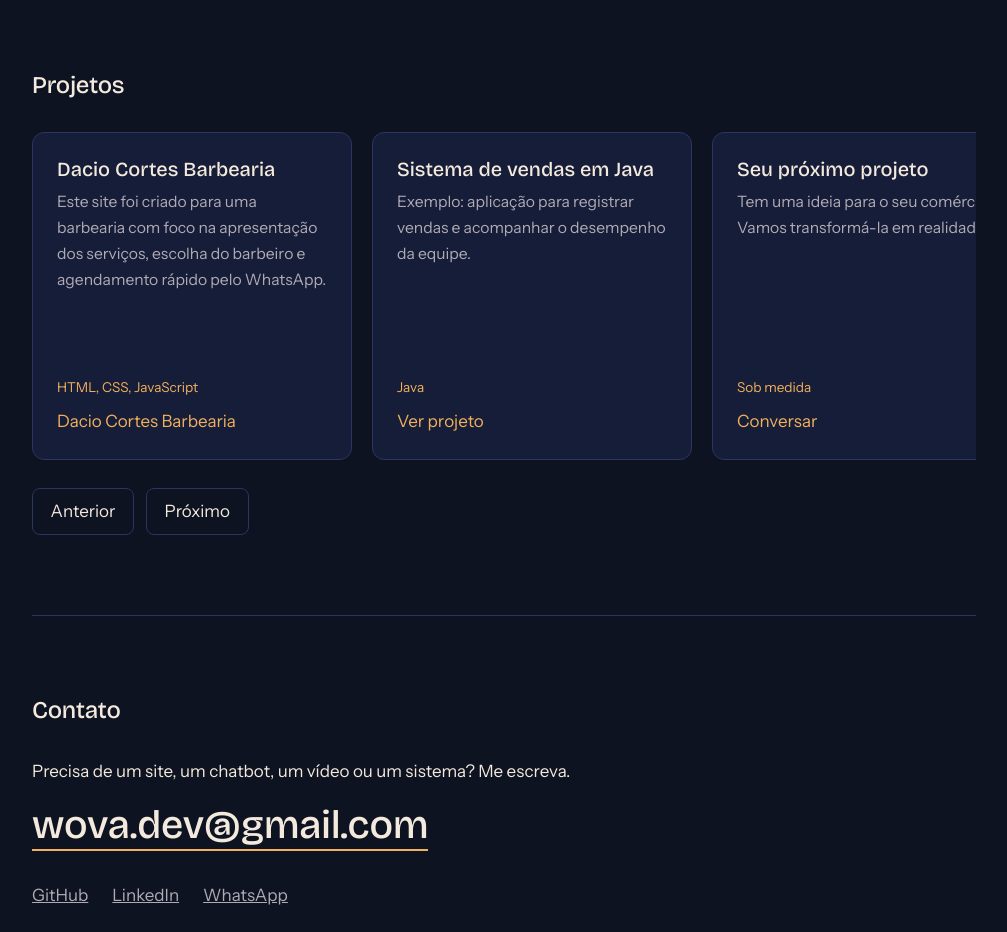
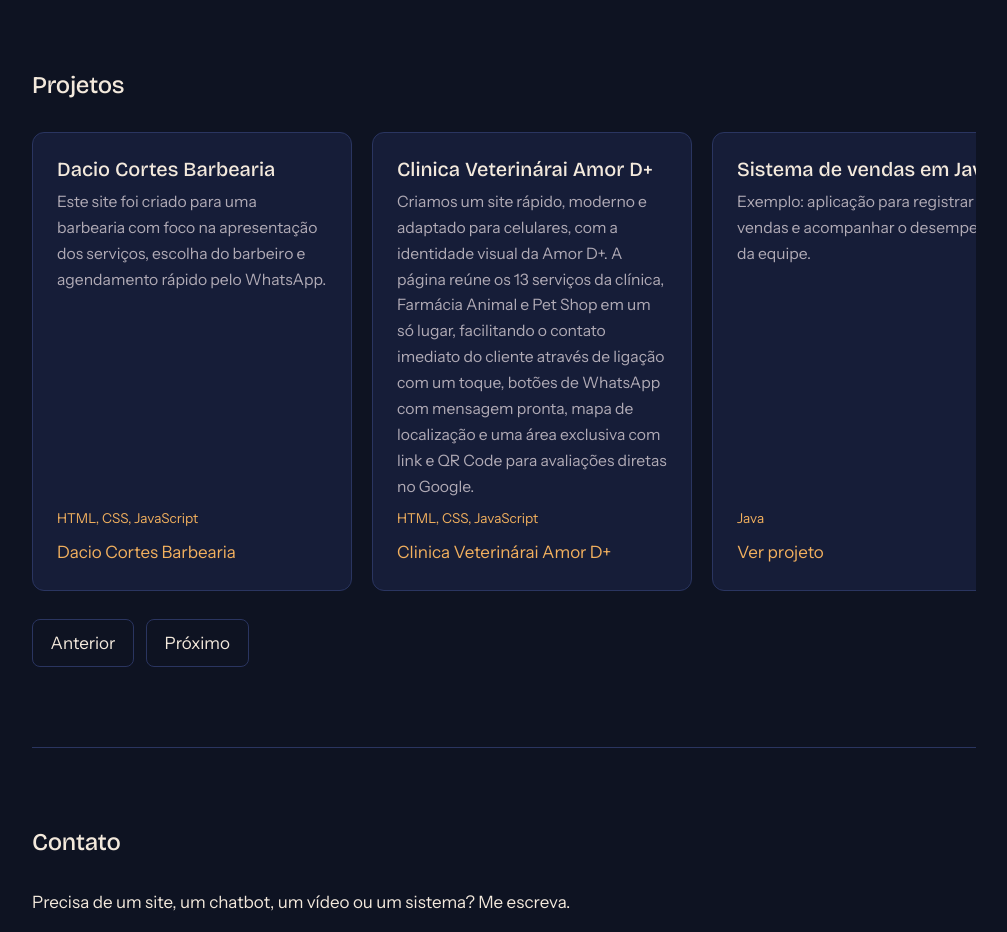
Before and after one commit to welderova/wova.dev, a plain HTML site: page index.html in a window 1280 px wide. Shown: the part 2180-3112 px from the top of the page, without its empty margins (136-1143 px from the left). Drawn offline with nearby package versions, Linux system fonts and the light colour scheme.

Commit message:
Update index.html

```diff
--- a/index.html
+++ b/index.html
@@ -134,6 +134,13 @@
         </li>
 
         <li class="card">
+          <h3>Clinica Veterinárai Amor D+</h3>
+          <p>Criamos um site rápido, moderno e adaptado para celulares, com a identidade visual da Amor D+. A página reúne os 13 serviços da clínica, Farmácia Animal e Pet Shop em um só lugar, facilitando o contato imediato do cliente através de ligação com um toque, botões de WhatsApp com mensagem pronta, mapa de localização e uma área exclusiva com link e QR Code para avaliações diretas no Google.</p>
+          <span class="tech">HTML, CSS, JavaScript</span>
+          <a href="https://clinicaveterinariaamordmais.vercel.app/">Clinica Veterinárai Amor D+</a>
+        </li>
+
+        <li class="card">
           <h3>Sistema de vendas em Java</h3>
           <p>Exemplo: aplicação para registrar vendas e acompanhar o desempenho da equipe.</p>
           <span class="tech">Java</span>
```
